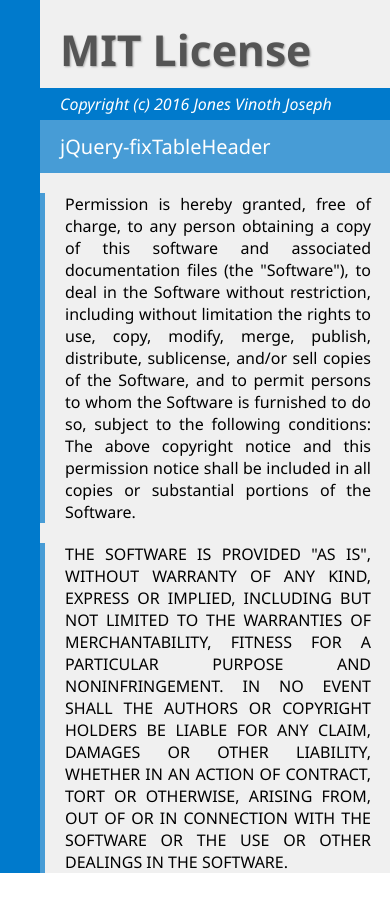
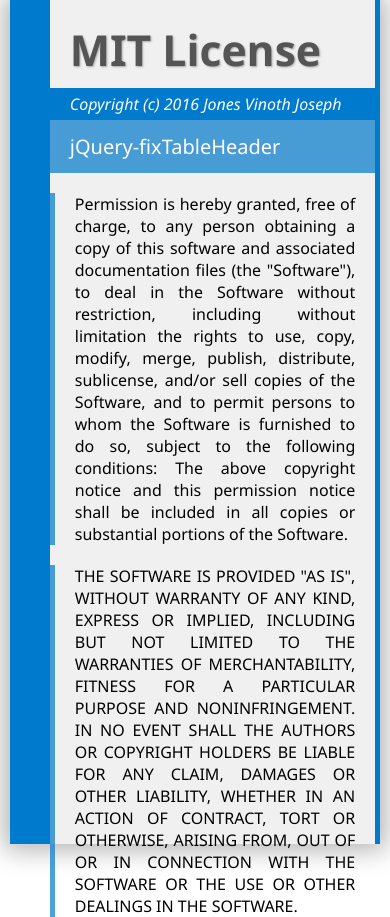
Before and after one commit to Jo-Geek/jQuery-FixTableHeader, a website: page license.html in a window 390 px wide. Before the commit the page ends 873 px from the top, so only its background shows below. Drawn offline with Linux system fonts and the light colour scheme.

Commit message:
Little resposive coorection and backlink to demo

```diff
--- a/license.html
+++ b/license.html
@@ -5,6 +5,10 @@
         MIT License
     </title>
     <style>
+        * {
+            box-sizing: border-box;
+        }
+
         html {
             background-color: white;
         }
@@ -22,6 +26,7 @@
             max-width: 1050px;
             box-shadow: 0px 0px 24px 6px rgba(0, 0, 0, 0.3);
             background-color: rgb(240, 240, 240);
+            height: 100%;
         }
 
         h1 {
@@ -67,6 +72,7 @@
             position: relative;
             left: 50px;
             top: -9px;
+            cursor: pointer;
         }
 
         span.package-name:before {
@@ -92,6 +98,9 @@
         }
 
         @media only screen and (max-width: 650px) {
+            body {
+                width: 98%;
+            }
             span.package-name {
                 background-color: RGBa(0, 122, 204, 0.7);
                 color: #fefefe;
@@ -113,7 +122,18 @@
                 display: none;
             }
         }
+
+        @media only screen and (max-width: 700px) {
+            body {
+                width: 95%;
+            }
+        }
     </style>
+    <script>
+        function gotoDemo() {
+            window.location.href = "demo/index.html";
+        }
+    </script>
 
     <meta name="viewport" content="width=device-width, initial-scale=1.0">
 </head>
@@ -124,7 +144,7 @@
         MIT License
 
     </h1>
-    <span class="copyright">Copyright (c) 2016 Jones Vinoth Joseph</span><span class="package-name">jQuery-fixTableHeader</span>
+    <span class="copyright">Copyright (c) 2016 Jones Vinoth Joseph</span><span class="package-name" onclick="gotoDemo()">jQuery-fixTableHeader</span>
     <div>Permission is hereby granted, free of charge, to any person obtaining a copy of this software and associated documentation files (the "Software"), to deal in the Software without restriction, including without limitation the rights to use, copy, modify,
         merge, publish, distribute, sublicense, and/or sell copies of the Software, and to permit persons to whom the Software is furnished to do so, subject to the following conditions: The above copyright notice and this permission notice shall be included
         in all copies or substantial portions of the Software.
```
